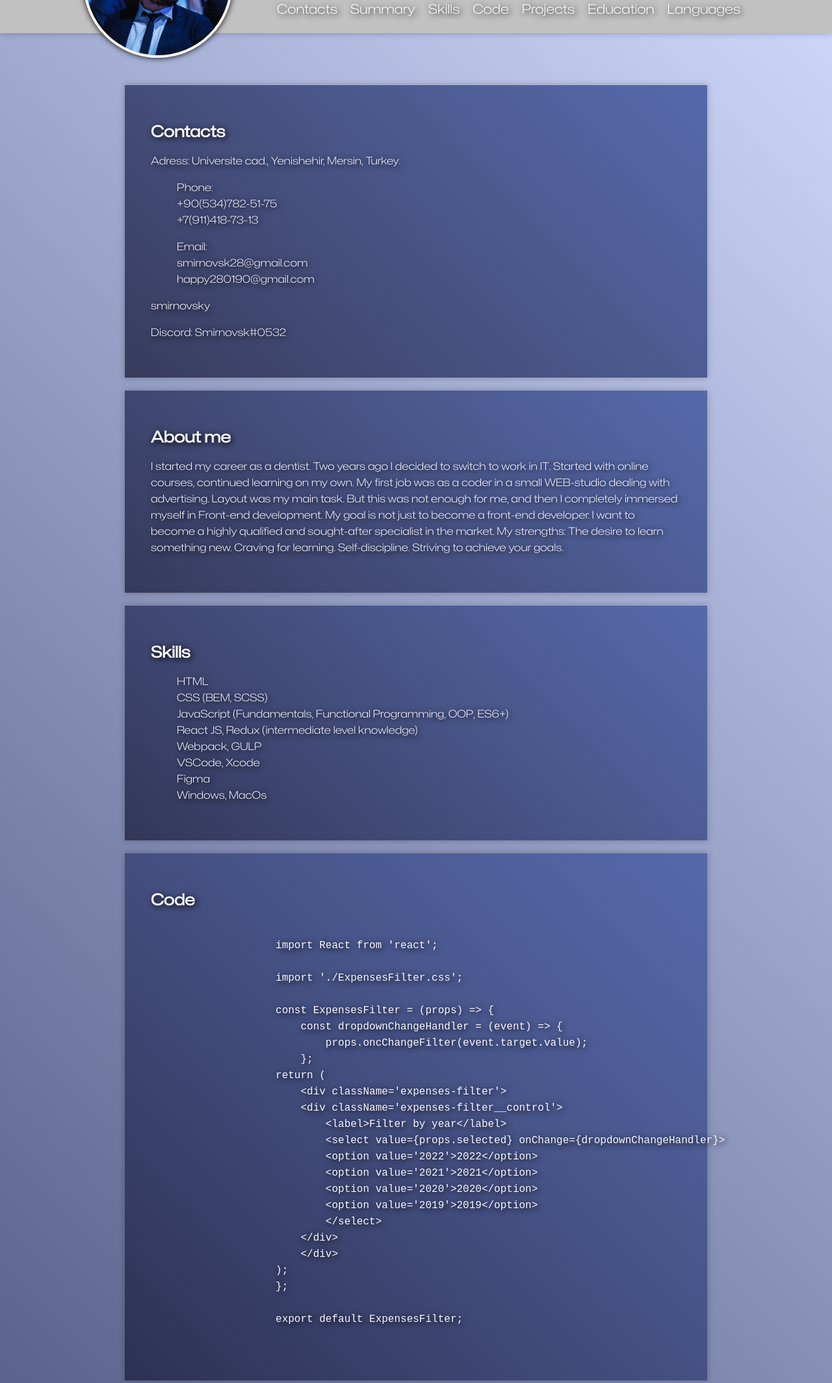
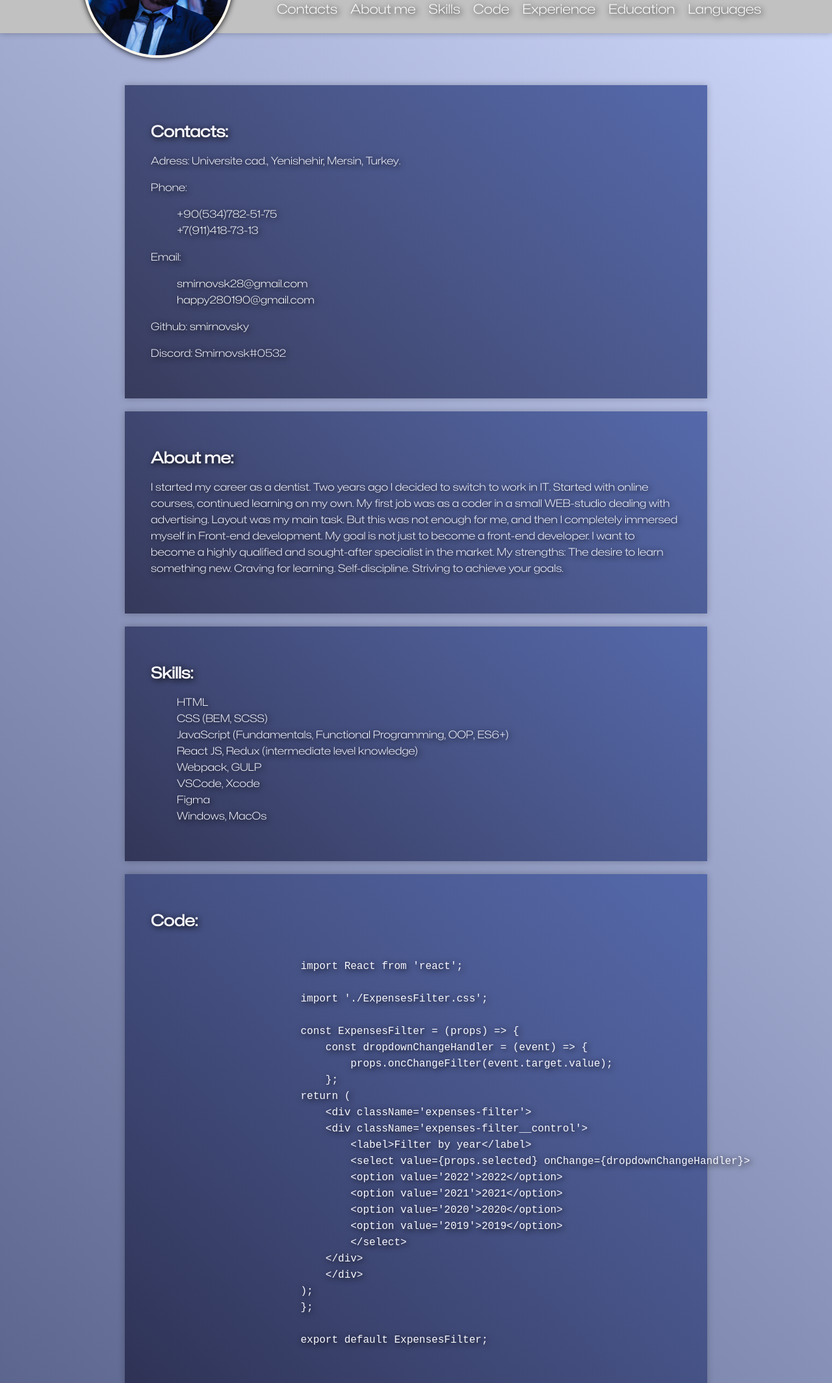
Before and after one commit to smirnovsky/rsschool-cv, a plain HTML site: page index.html in a window 1280 px wide. Shown: the part 171-2299 px from the top of the page at 65% size. Drawn offline with Linux system fonts and the light colour scheme.

Commit message:
refactor: change code format

```diff
--- a/index.html
+++ b/index.html
@@ -20,33 +20,35 @@
         </header>
         <nav>
             <ul class="navigation">
-                <li><a href="">Contacts</a></li>
-                <li><a href="">Summary</a></li>
-                <li><a href="">Skills</a></li>
-                <li><a href="">Code</a></li>
-                <li><a href="">Projects</a></li>
-                <li><a href="">Education</a></li>
-                <li><a href="">Languages</a></li>
+                <li><a href="#contacts">Contacts</a></li>
+                <li><a href="#about">About me</a></li>
+                <li><a href="#skills">Skills</a></li>
+                <li><a href="#code">Code</a></li>
+                <li><a href="#experience">Experience</a></li>
+                <li><a href="#education">Education</a></li>
+                <li><a href="#languages">Languages</a></li>
             </ul>
         </nav>
-        <main class="main">
+        <main class="main" id="contacts">
             <section>
-                <h2>Contacts</h2>
+                <h2>Contacts:</h2>
                 <p>Adress: Universite cad., Yenishehir, Mersin, Turkey.</p>
-                <ul>Phone:
-                    <li>+90(534)782-51-75</li>
-                    <li>+7(911)418-73-13</li>
+                <p>Phone:</p>
+                <ul>
+                    <li><a  href="tel:+90(534)782-51-75">+90(534)782-51-75</a></li>
+                    <li><a href="tel:+7(911)418-73-13">+7(911)418-73-13</a></li>
                 </ul>
-                <ul>Email:
-                    <li>smirnovsk28@gmail.com</li>
-                    <li>happy280190@gmail.com</li>
+                <p>Email:</p>
+                <ul>
+                    <li><a href="mailto:smirnovsk28@gmail.com">smirnovsk28@gmail.com</a></li>
+                    <li><a href="mailto:happy280190@gmail.com">happy280190@gmail.com</a></li>
                 </ul>
-                <a href="https://github.com/smirnovsky">smirnovsky</a>
+                <p>Github: <a href="https://github.com/smirnovsky">smirnovsky</a></p>
                 <p>Discord: Smirnovsk#0532</p>
             </section>
 
-            <section>
-                <h2>About me</h2>
+            <section id="about">
+                <h2>About me:</h2>
                 <p>I started my career as a dentist.
                     Two years ago I decided to switch to work in IT. Started with online courses, continued learning on my own. My first job was as a coder in a small WEB-studio dealing with advertising.
 
@@ -61,8 +63,8 @@
                     Striving to achieve your goals.</p>
             </section>
 
-            <section>
-                <h2>Skills</h2>
+            <section id="skills">
+                <h2>Skills:</h2>
                 <ul>
                     <li>HTML</li>
                     <li>CSS (BEM, SCSS)</li>
@@ -75,55 +77,57 @@
                 </ul>
             </section>
 
-            <section>
-                <h2>Code</h2>
-                <xmp>
+            <section id="code">
+                <h2>Code:</h2>
+                <pre>
+                    <code>
                         import React from 'react';
 
                         import './ExpensesFilter.css';
 
-                    const ExpensesFilter = (props) => {
-                        const dropdownChangeHandler = (event) => {
+                        const ExpensesFilter = (props) =&gt; {
+                            const dropdownChangeHandler = (event) =&gt; {
                                 props.oncChangeFilter(event.target.value);
                             };
                         return (
-                        <div className='expenses-filter'>
-                        <div className='expenses-filter__control'>
-                            <label>Filter by year</label>
-                            <select value={props.selected} onChange={dropdownChangeHandler}>
-                            <option value='2022'>2022</option>
-                            <option value='2021'>2021</option>
-                            <option value='2020'>2020</option>
-                            <option value='2019'>2019</option>
-                            </select>
-                        </div>
-                        </div>
+                            &lt;div className='expenses-filter'&gt;
+                            &lt;div className='expenses-filter__control'&gt;
+                                &lt;label&gt;Filter by year&lt;/label&gt;
+                                &lt;select value={props.selected} onChange={dropdownChangeHandler}&gt;
+                                &lt;option value='2022'&gt;2022&lt;/option&gt;
+                                &lt;option value='2021'&gt;2021&lt;/option&gt;
+                                &lt;option value='2020'&gt;2020&lt;/option&gt;
+                                &lt;option value='2019'&gt;2019&lt;/option&gt;
+                                &lt;/select&gt;
+                            &lt;/div&gt;
+                            &lt;/div&gt;
                         );
                         };
 
                         export default ExpensesFilter;
-                </xmp>
+                    </code>
+                </pre>
             </section>
 
-            <section>
+            <section id="experience">
                 <h2>Work Experience:</h2>
                 <p>Web studio "Stratosphere". September 2021 - March 2022.</p>
             </section>
 
-            <section>
-                <h2>Education</h2>
+            <section id="education">
+                <h2>Education:</h2>
                 <ul>
                     <li>Crimean State Medical University: 2007-2015.</li>
-                    <li>Layout courses "HTML-Academy" (completed)
-                        <a href="https://smirnovsky.github.io/DeviceWebLayout/">Layout. Online shop For Photographers,</a>
-                        <a href="https://smirnovsky.github.io/testForModesto/">Layout. Online flower store</a></li>
-                    <li>React - The Complete Guide by Maximilian Schwarzmüller (in progress)
-                        JS/FE Pre-School 2022Q4 (in progress)</li>
+                    <li>Layout courses "HTML-Academy" (completed)</li>
+                    <li><a href="https://smirnovsky.github.io/DeviceWebLayout/">Layout. Online shop For Photographers,</a></li>
+                    <li><a href="https://smirnovsky.github.io/testForModesto/">Layout. Online flower store</a></li>
+                    <li>React - The Complete Guide by Maximilian Schwarzmüller (in progress)</li>
+                    <li>JS/FE Pre-School 2022Q4 (in progress)</li>
                 </ul>
             </section>
 
-            <section>
-                <h2>Languages</h2>
+            <section id="languages">
+                <h2>Languages:</h2>
                 <ul>
                     <li>Russian: Native,</li>
                     <li>Ukrainian: C2,</li>
--- a/style.css
+++ b/style.css
@@ -44,6 +44,11 @@
 a {
     text-decoration: none;
     color: white;
+}
+
+a:hover {
+    color:rgb(167, 167, 167);
+    text-shadow: 0px 0px 4px black;
 }
 
 
```
Lines whose indentation alone changed are shown as unchanged.
